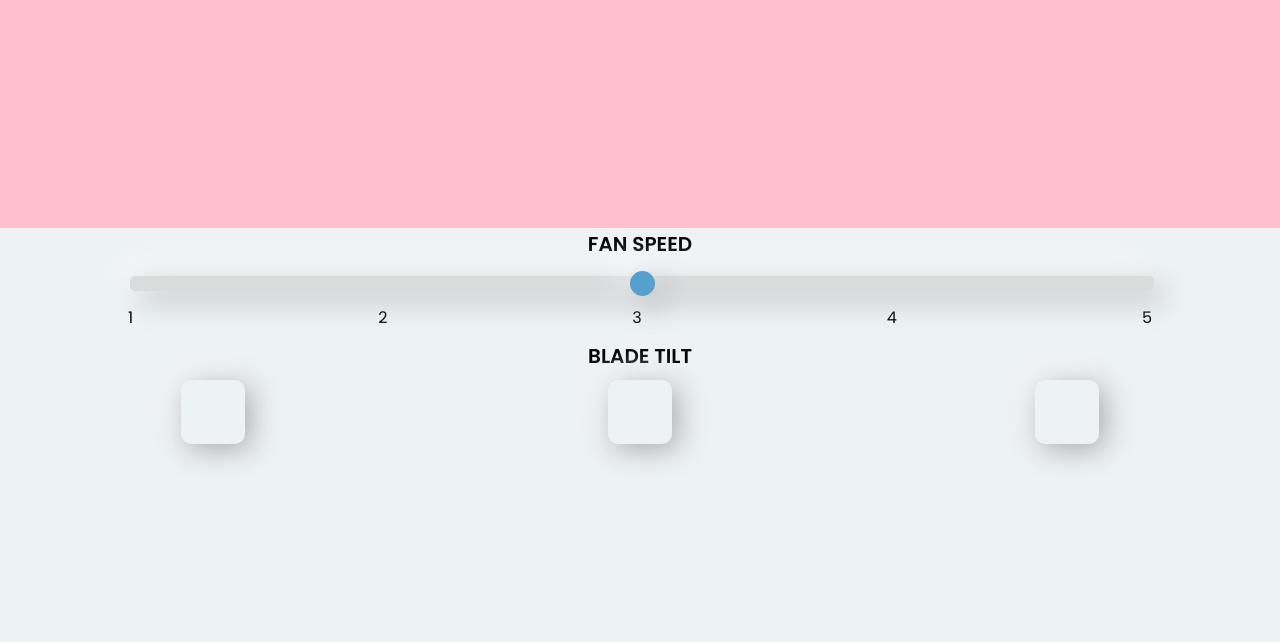
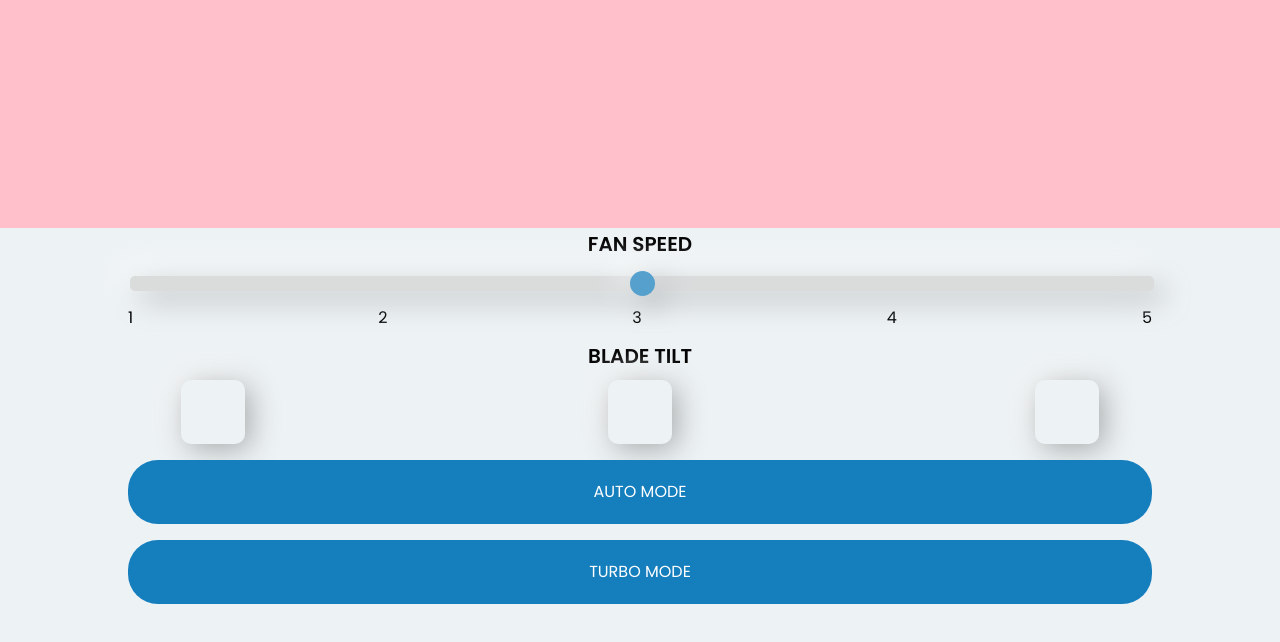
Before and after one commit to Nevohteeb/HVNZ, a plain HTML site: page ventilation.html in a window 1280 px wide. Shown: the part 156-798 px from the top of the page. Drawn offline with Linux system fonts and the light colour scheme.

Commit message:
Button update
Button update

```diff
--- a/css/custom.css
+++ b/css/custom.css
@@ -270,3 +270,27 @@ p {
 	box-shadow: 5px 5px 29px #a4a7a8,
               -5px  -5px 29px #ffffff;
 }
+
+/* AUTO & TURBO MODE BUTTONS */
+.auto-cont,
+.turbo-cont {
+	display: flex;
+	align-items: center;
+	justify-content: center;
+	height: 10vh;
+}
+
+.auto-mode-btn,
+.turbo-mode-btn {
+	display: flex;
+	align-items: center;
+	justify-content: center;
+	width: 80%;
+	background-color: #157EBD;
+	height: 8vh;
+	border-radius: 30px;
+}
+
+.btn-text {
+	color: white;
+}
--- a/ventilation.html
+++ b/ventilation.html
@@ -71,6 +71,22 @@
   </div>
   <!-- BLADE SECTION ENDS -->
 
+  <!-- AUTO MODE BUTTON BEGINS -->
+  <div class="auto-cont">
+    <div class="auto-mode-btn">
+      <p class="btn-text">AUTO MODE</p>
+    </div>
+  </div>
+    <!-- AUTO MODE BUTTON ENDS -->
+
+    <!-- TURBO MODE BUTTON BEGINS -->
+    <div class="turbo-cont">
+      <div class="turbo-mode-btn">
+        <p class="btn-text">TURBO MODE</p>
+      </div>
+    </div>
+      <!-- TURBO MODE BUTTON ENDS -->
+
 
 </body>
 
```
Also changed, not shown: heating.html (+10 -0 lines).
